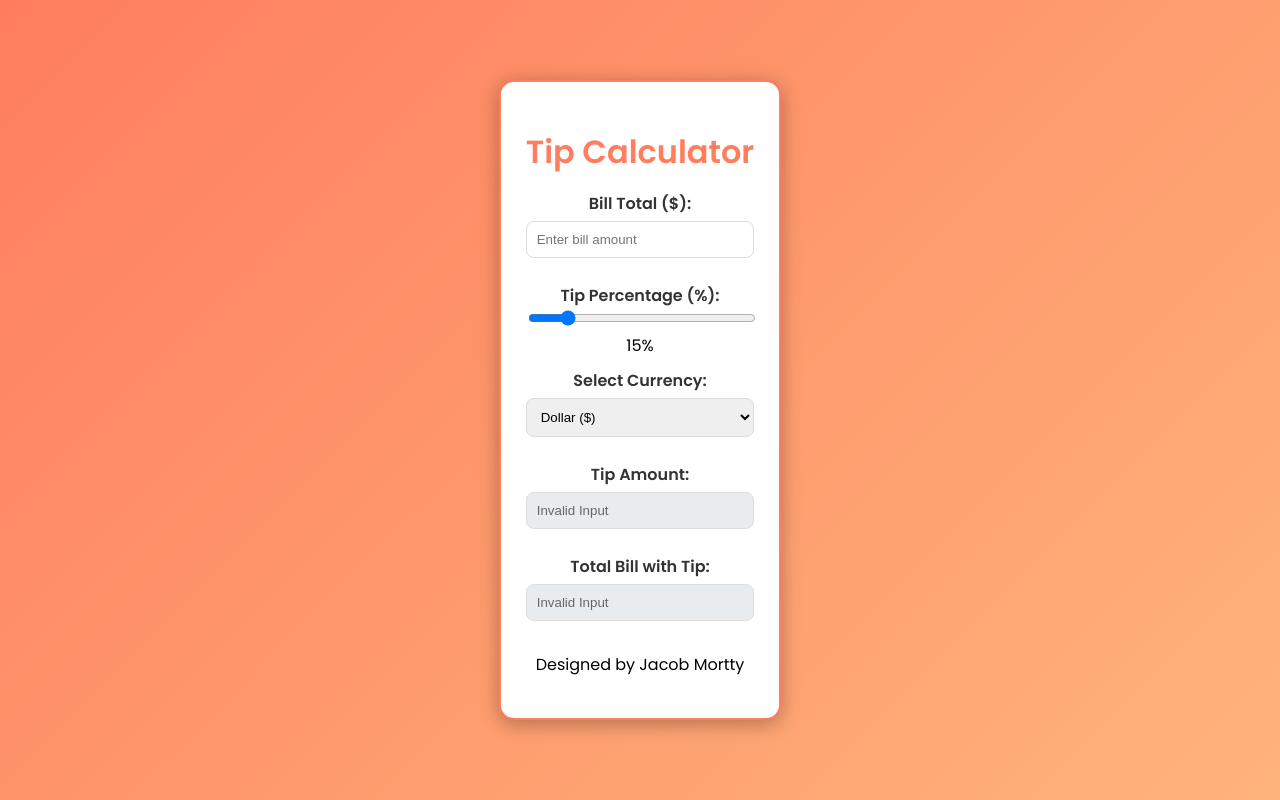
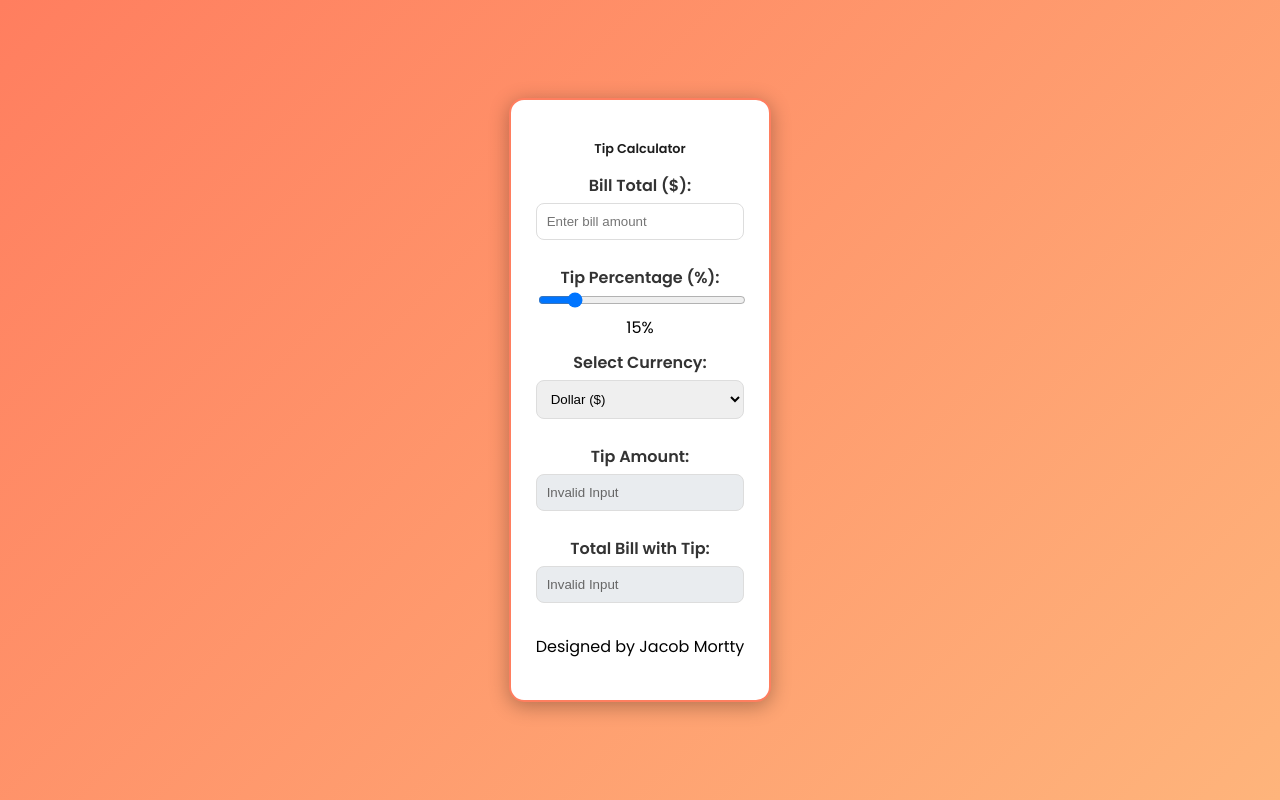
Before and after one commit to jmortty/TipCalculatorLab3, a plain HTML site: page index.html in a window 1280 px wide. Drawn offline with Linux system fonts and the light colour scheme.

Commit message:
Update styles.css

```diff
--- a/styles.css
+++ b/styles.css
@@ -23,6 +23,11 @@ h1 {
   font-size: 2em;
   color: #ff7e5f;
   margin-bottom: 15px;
+}
+h1 {
+  font-size: 0.8em;
+  color: #1d1d1d;
+  margin-top: 15px;
 }
 
 label {
```
